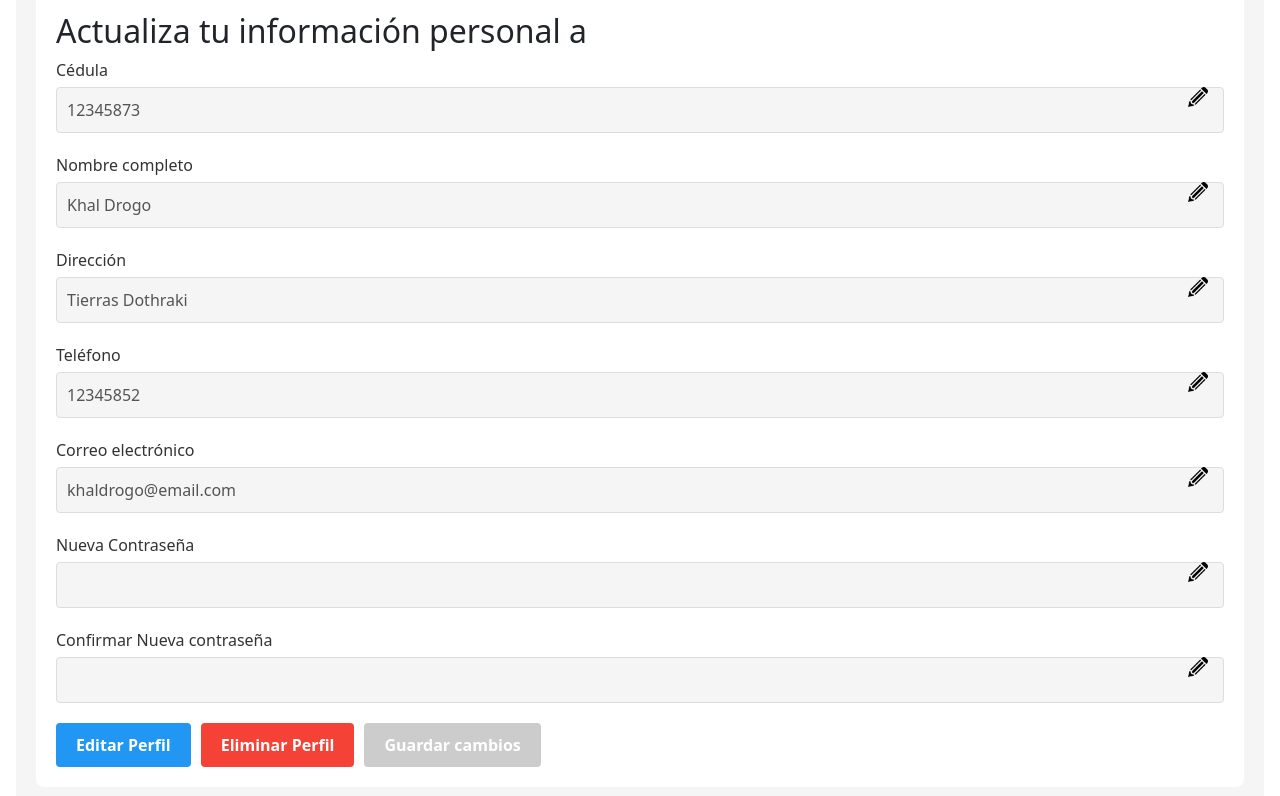
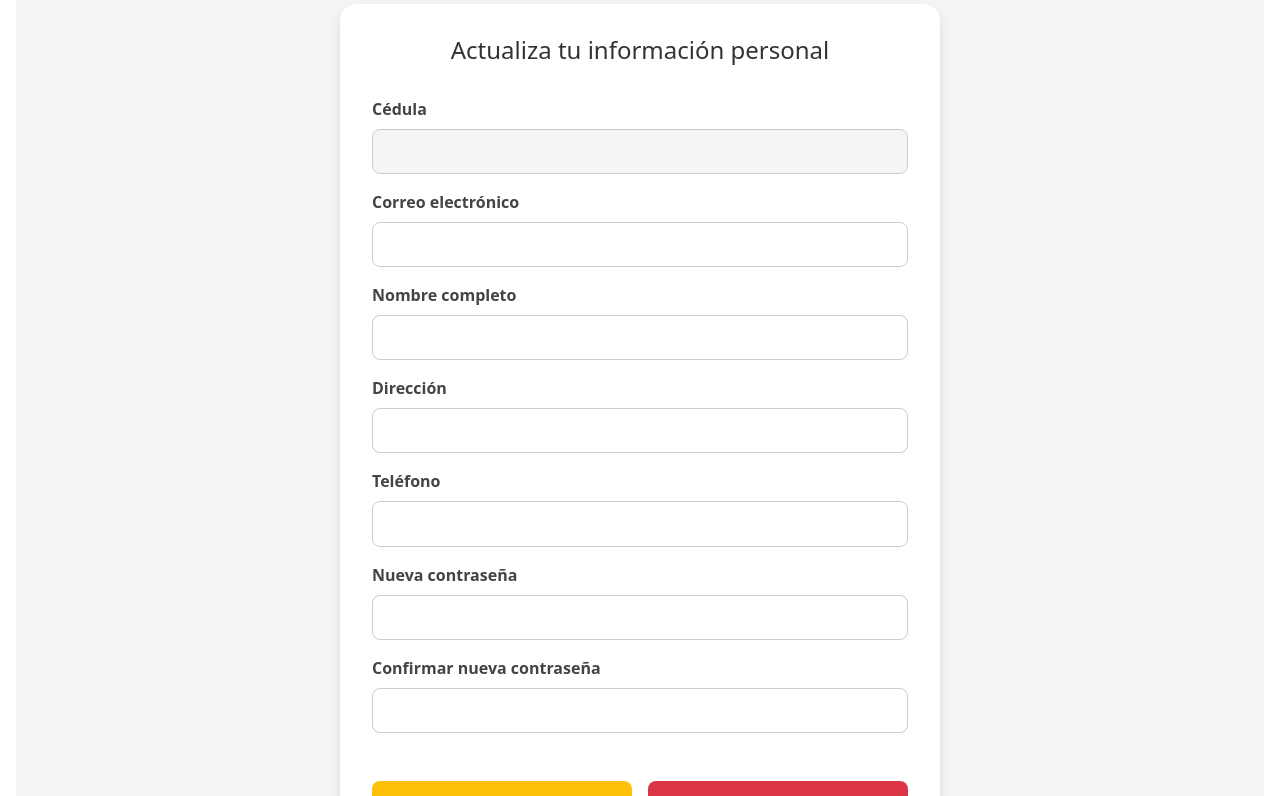
Before and after one commit to CarlosMancera/UNIEVENTOS-FRONT, an Angular app: page /user/perfil in a window 1280 px wide. Shown: the part 240-1036 px from the top of the page. Built offline with nearby package versions, Linux system fonts and the light colour scheme.

Commit message:
Se agregan los cambios de editar perfil y eliminar cuenta

```diff
--- a/src/app/app.component.html
+++ b/src/app/app.component.html
@@ -55,7 +55,7 @@
           <li class="user-icon dropdown" (click)="toggleDropdown($event)">
             <a href="javascript:void(0)">
               <i class="fas fa-user"></i>
-              {{ authService.getCurrentUser()?.name }}
+              {{ usuarioNombre }}
             </a>
             <ul class="dropdown-content" *ngIf="dropdownVisible">
               <li>
--- a/src/app/components/user/perfil-usuario/perfil-usuario.component.css
+++ b/src/app/components/user/perfil-usuario/perfil-usuario.component.css
@@ -1,76 +1,92 @@
 .content-section {
-    background-color: white;
-    padding: 20px;
-    border-radius: 8px;
+  max-width: 600px;
+  margin: 2rem auto;
+  padding: 2rem;
+  background-color: #ffffff;
+  border-radius: 1rem;
+  box-shadow: 0 4px 12px rgba(0, 0, 0, 0.1);
+}
+
+.titulo {
+  text-align: center;
+  margin-bottom: 2rem;
+  font-size: 1.5rem;
+  color: #333;
+}
+
+.formulario {
+  display: flex;
+  flex-direction: column;
+  gap: 1rem;
 }
 
 .form-group {
-    margin-bottom: 20px;
-    position: relative;
+  display: flex;
+  flex-direction: column;
 }
 
 .form-group label {
-    display: block;
-    margin-bottom: 5px;
-    color: #333;
+  margin-bottom: 0.5rem;
+  font-weight: 600;
+  color: #444;
 }
 
-  .form-group input {
-    width: 100%;
-    padding: 10px;
-    border: 1px solid #ddd;
-    border-radius: 4px;
+.form-control {
+  padding: 0.6rem;
+  border: 1px solid #ccc;
+  border-radius: 0.5rem;
+  transition: border 0.3s ease;
 }
 
-  .form-group input:disabled {
+.form-control:disabled {
   background-color: #f5f5f5;
-  }
-
-  .edit-btn {
-    position: absolute;
-    right: 10px;
-    top: 50%;
-    transform: translateY(-50%);
-    background: none;
-    border: none;
-    cursor: pointer;
-  }
-
-  .edit-btn img {
-    width: 20px;
-    height: 20px;
+  color: #999;
 }
 
 .button-group {
   display: flex;
-    gap: 10px;
-    margin-top: 20px;
+  flex-wrap: wrap;
+  justify-content: space-between;
+  gap: 1rem;
+  margin-top: 2rem;
 }
 
-  .btn-editar, .btn-eliminar, .btn-guardar {
-    padding: 10px 20px;
+button {
+  flex: 1 1 calc(33.333% - 0.66rem);
+  padding: 0.7rem 1.2rem;
   border: none;
-    border-radius: 4px;
+  border-radius: 0.5rem;
+  font-weight: bold;
+  color: #fff;
   cursor: pointer;
-    font-weight: bold;
+  transition: background-color 0.3s ease;
 }
 
 .btn-editar {
-    background-color: #2196F3;
-    color: white;
+  background-color: #ffc107;
+}
+
+.btn-editar:hover {
+  background-color: #e0a800;
 }
 
 .btn-eliminar {
-    background-color: #f44336;
-    color: white;
+  background-color: #dc3545;
+}
+
+.btn-eliminar:hover {
+  background-color: #c82333;
 }
 
 .btn-guardar {
-    background-color: #4CAF50;
-    color: white;
+  background-color: #28a745;
 }
 
-  .btn-guardar:disabled {
-    background-color: #cccccc;
+.btn-guardar:hover {
+  background-color: #218838;
+}
+
+button:disabled {
+  background-color: #adb5bd;
   cursor: not-allowed;
 }
--- a/src/app/components/user/perfil-usuario/perfil-usuario.component.html
+++ b/src/app/components/user/perfil-usuario/perfil-usuario.component.html
@@ -1,94 +1,81 @@
 <div class="content-section">
-    <h2>Actualiza tu información personal a</h2>
+  <h2 class="titulo">Actualiza tu información personal</h2>
 
-    <form (ngSubmit)="guardarCambios()">
+  <form [formGroup]="form" (ngSubmit)="guardarCambios()" class="formulario">
+
     <div class="form-group">
-        <label>Cédula</label>
+      <label for="cedula">Cédula</label>
       <input
         type="text"
-          [(ngModel)]="userData.cedula"
-          name="cedula"
-          [disabled]="!isEditing">
-        <button type="button" class="edit-btn" (click)="toggleEditing()">
-          <img src="edit.png" alt="Editar">
-        </button>
+        id="cedula"
+        formControlName="cedula"
+        class="form-control" />
+    </div>
+
+
+    <div class="form-group">
+      <label for="correo">Correo electrónico</label>
+      <input
+        type="email"
+        id="correo"
+        formControlName="correo"
+        [disabled]="!isEditing"
+        class="form-control" />
     </div>
 
     <div class="form-group">
-        <label>Nombre completo</label>
+      <label for="nombreCompleto">Nombre completo</label>
       <input
         type="text"
-          [(ngModel)]="userData.nombreCompleto"
-          name="nombreCompleto"
-          [disabled]="!isEditing">
-        <button type="button" class="edit-btn" (click)="toggleEditing()">
-          <img src="edit.png" alt="Editar">
-        </button>
+        id="nombreCompleto"
+        formControlName="nombreCompleto"
+        [disabled]="!isEditing"
+        class="form-control" />
     </div>
 
     <div class="form-group">
-        <label>Dirección</label>
+      <label for="direccion">Dirección</label>
       <input
         type="text"
-          [(ngModel)]="userData.direccion"
-          name="direccion"
-          [disabled]="!isEditing">
-        <button type="button" class="edit-btn" (click)="toggleEditing()">
-          <img src="edit.png" alt="Editar">
-        </button>
+        id="direccion"
+        formControlName="direccion"
+        [disabled]="!isEditing"
+        class="form-control" />
     </div>
 
     <div class="form-group">
-        <label>Teléfono</label>
+      <label for="telefono">Teléfono</label>
       <input
         type="text"
-          [(ngModel)]="userData.telefono"
-          name="telefono"
-          [disabled]="!isEditing">
-        <button type="button" class="edit-btn" (click)="toggleEditing()">
-          <img src="edit.png" alt="Editar">
-        </button>
+        id="telefono"
+        formControlName="telefono"
+        [disabled]="!isEditing"
+        class="form-control" />
     </div>
 
     <div class="form-group">
-        <label>Correo electrónico</label>
+      <label for="nuevaContrasena">Nueva contraseña</label>
       <input
-          type="email"
-          [(ngModel)]="userData.correo"
-          name="correo"
-          [disabled]="!isEditing">
-        <button type="button" class="edit-btn" (click)="toggleEditing()">
-          <img src="edit.png" alt="Editar">
-        </button>
+        type="password"
+        id="nuevaContrasena"
+        formControlName="nuevaContrasena"
+        [disabled]="!isEditing"
+        class="form-control" />
     </div>
 
     <div class="form-group">
-        <label>Nueva Contraseña</label>
+      <label for="confirmarContrasena">Confirmar nueva contraseña</label>
       <input
         type="password"
-          [(ngModel)]="userData.nuevaContrasena"
-          name="nuevaContrasena"
-          [disabled]="!isEditing">
-        <button type="button" class="edit-btn" (click)="toggleEditing()">
-          <img src="edit.png" alt="Editar">
-        </button>
-      </div>
-
-      <div class="form-group">
-        <label>Confirmar Nueva contraseña</label>
-        <input
-          type="password"
-          [(ngModel)]="userData.confirmarContrasena"
-          name="confirmarContrasena"
-          [disabled]="!isEditing">
-        <button type="button" class="edit-btn" (click)="toggleEditing()">
-          <img src="edit.png" alt="Editar">
-        </button>
+        id="confirmarContrasena"
+        formControlName="confirmarContrasena"
+        [disabled]="!isEditing"
+        class="form-control" />
     </div>
 
     <div class="button-group">
       <button type="button" class="btn-editar" (click)="toggleEditing()">
-          Editar Perfil
+        {{ isEditing ? 'Cancelar edición' : 'Editar Perfil' }}
       </button>
       <button type="button" class="btn-eliminar" (click)="eliminarPerfil()">
         Eliminar Perfil
--- a/src/app/components/user/perfil-usuario/perfil-usuario.component.ts
+++ b/src/app/components/user/perfil-usuario/perfil-usuario.component.ts
@@ -1,43 +1,153 @@
-import { Component } from '@angular/core';
+import { Component, OnInit } from '@angular/core';
 import { CommonModule } from '@angular/common';
-import { FormsModule } from '@angular/forms';
+import { FormGroup, FormControl, ReactiveFormsModule } from '@angular/forms';
+import { AuthService } from '../../../services/auth.service';
+import { HttpClientService } from '../../../services/HttpClientService.service';
+import { ENDPOINTS } from '../../../core/endpoints';
 
 @Component({
   selector: 'app-perfil-usuario',
   standalone: true,
-  imports: [CommonModule, FormsModule],
+  imports: [CommonModule, ReactiveFormsModule],
   templateUrl: './perfil-usuario.component.html',
-  styleUrl: './perfil-usuario.component.css'
+  styleUrls: ['./perfil-usuario.component.css'],
 })
-export class PerfilUsuarioComponent {
-  userData ={
-    cedula: '12345873',
-    nombreCompleto: 'Khal Drogo',
-    direccion: 'Tierras Dothraki',
-    telefono: '12345852',
-    correo: 'khaldrogo@email.com',
-    nuevaContrasena: '',
-    confirmarContrasena: ''
-  };
+export class PerfilUsuarioComponent implements OnInit {
+  form!: FormGroup;
+  isEditing = false;
 
+  constructor(
+    private authService: AuthService,
+    private httpClientService: HttpClientService
+  ) {}
 
-  isEditing = false;
+  ngOnInit(): void {
+
+    // this.prueba();
+    this.form = new FormGroup({
+      cedula: new FormControl({ value: '', disabled: true }),
+      nombreCompleto: new FormControl(''),
+      direccion: new FormControl(''),
+      telefono: new FormControl(''),
+      correo: new FormControl(''),
+      nuevaContrasena: new FormControl(''),
+      confirmarContrasena: new FormControl('')
+    });
+
+    const userId = this.authService.getUserIdFromToken();
+    if (userId !== null) {
+      const pathParams = new Map<string, string>();
+      pathParams.set('id', userId.toString());
+
+      this.httpClientService
+        .get<any>(ENDPOINTS.recuperaInfoCuenta, pathParams)
+        .subscribe({
+          next: (data) => {
+            this.form.patchValue({
+              cedula: data.cedula,
+              nombreCompleto: data.nombre,
+              direccion: data.direccion,
+              telefono: data.telefono,
+              correo: data.email
+            });
+            this.form.disable();
+          },
+          error: (err) => {
+            console.error('Error al obtener información de cuenta:', err);
+          }
+        });
+    }
+  }
 
   toggleEditing() {
     this.isEditing = !this.isEditing;
+
+    if (this.isEditing) {
+      this.form.enable();
+      this.form.get('cedula')?.disable();
+      this.form.get('correo')?.disable();
+    } else {
+      this.form.disable();
+    }
   }
 
   eliminarPerfil() {
-    if (confirm('¿Está seguro que desea eliminar este usuario? Esta acción no se puede deshacer.')) {
-      // Aquí iría la lógica para eliminar el usuario
-      alert('Usuario eliminado con éxito');
+    const confirmacion = confirm('¿Está seguro que desea eliminar este usuario? Esta acción no se puede deshacer.');
+
+    if (!confirmacion) return;
+
+    const userId = this.authService.getUserIdFromToken();
+    if (!userId) {
+      alert('No se pudo obtener el ID del usuario.');
+      return;
+    }
+
+    const pathParams = new Map<string, string>();
+    pathParams.set('id', userId.toString());
+
+    this.httpClientService.delete<void>(ENDPOINTS.eliminarCuenta, pathParams).subscribe({
+      next: () => {
+        alert('Cuenta eliminada con éxito');
+
+        // ⚠️ Limpieza manual porque ya no hay sesión ni usuario en el backend
+        localStorage.removeItem('token');
+        localStorage.removeItem('currentUser');
+        this.authService['currentUserSubject'].next(null);
+
+        // Redireccionamos
+        window.location.href = '/login';
+      },
+      error: (err) => {
+        console.error('Error al eliminar la cuenta:', err);
+        alert('Error al eliminar la cuenta: ' + (err.error?.mensaje || err.message));
+      }
+    });
+  }
+
+
+  prueba(){
+        localStorage.removeItem('token');
+        localStorage.removeItem('currentUser');
+        this.authService['currentUserSubject'].next(null);
+
+        // Redireccionamos
+        window.location.href = '/login';
+  }
+
+  guardarCambios() {
+    if (this.form.valid) {
+      const userId = this.authService.getUserIdFromToken();
+      if (!userId) {
+        alert("No se pudo obtener el ID del usuario");
+        return;
+      }
+
+      const body = {
+        id: userId.toString(),
+        nombre: this.form.get('nombreCompleto')?.value,
+        telefono: this.form.get('telefono')?.value,
+        direccion: this.form.get('direccion')?.value,
+        nuevaContrasena: this.form.get('nuevaContrasena')?.value,
+        confirmarContrasena: this.form.get('confirmarContrasena')?.value
+      };
+
+      this.httpClientService.put<void>(ENDPOINTS.editarCuenta, body).subscribe({
+        next: () => {
+          alert('Cambios guardados exitosamente');
+          this.isEditing = false;
+          this.form.disable();
+        },
+        error: (err) => {
+          console.error('Error al actualizar:', err);
+          alert(
+            'Error al actualizar la cuenta: ' +
+            (err.error?.mensaje ? err.error.mensaje : err.message)
+          );
+                  }
+      });
+    } else {
+      alert('Completa todos los campos obligatorios correctamente.');
     }
   }
 
-  guardarCambios() {
-    // Aquí iría la lógica para guardar los cambios
-    alert('Cambios guardados exitosamente');
-    this.isEditing = false;
-  }
-
 }
--- a/src/app/core/endpoints.ts
+++ b/src/app/core/endpoints.ts
@@ -18,4 +18,10 @@ export const ENDPOINTS = {
   // === URL_AUTH_AUX ===
   crearCuenta: new Endpoint(URL_AUTH_AUX, 'crear-cuenta', false),
   recuperarPassword: new Endpoint(URL_AUTH_AUX, 'recuperar-password', false),
+  recuperaInfoCuenta: new Endpoint(URL_AUTH_AUX, 'obtener-info-cuenta/{id}', false),
+  editarCuenta: new Endpoint(URL_AUTH_AUX, 'editar-perfil', true),
+  eliminarCuenta: new Endpoint(URL_AUTH_AUX, 'eliminar-cuenta/{id}', true)
+
+
+
 };
```
Also changed, not shown: src/app/app.component.ts (+8 -0 lines), src/app/services/HttpClientService.service.ts (+59 -14 lines), src/app/services/auth.service.ts (+16 -0 lines). Lines whose indentation alone changed are shown as unchanged.
